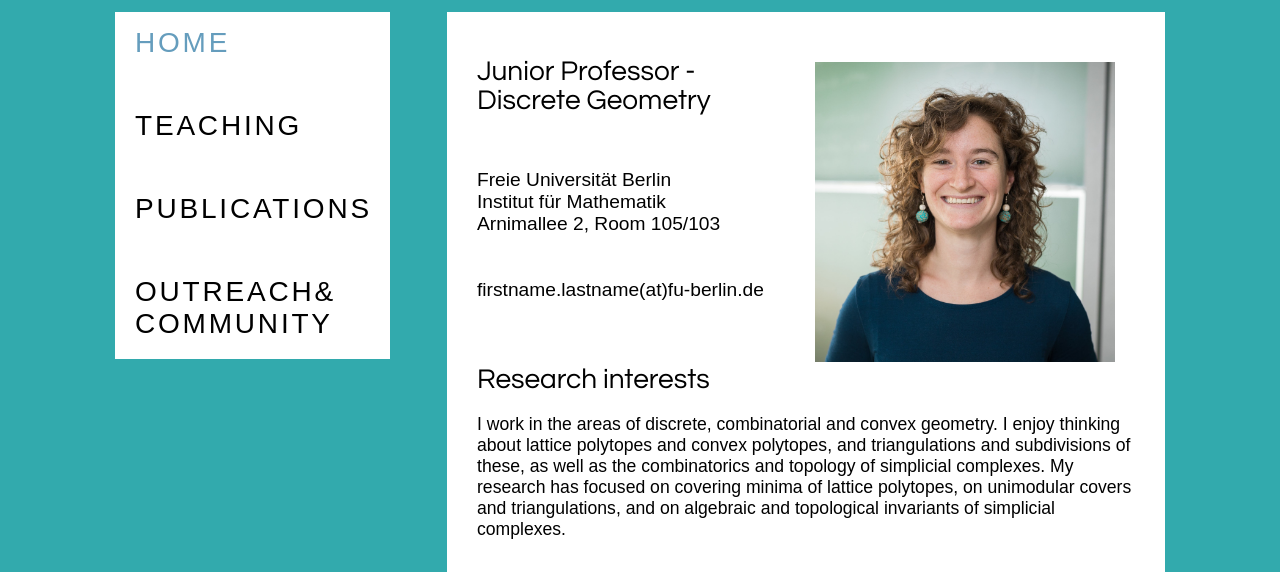
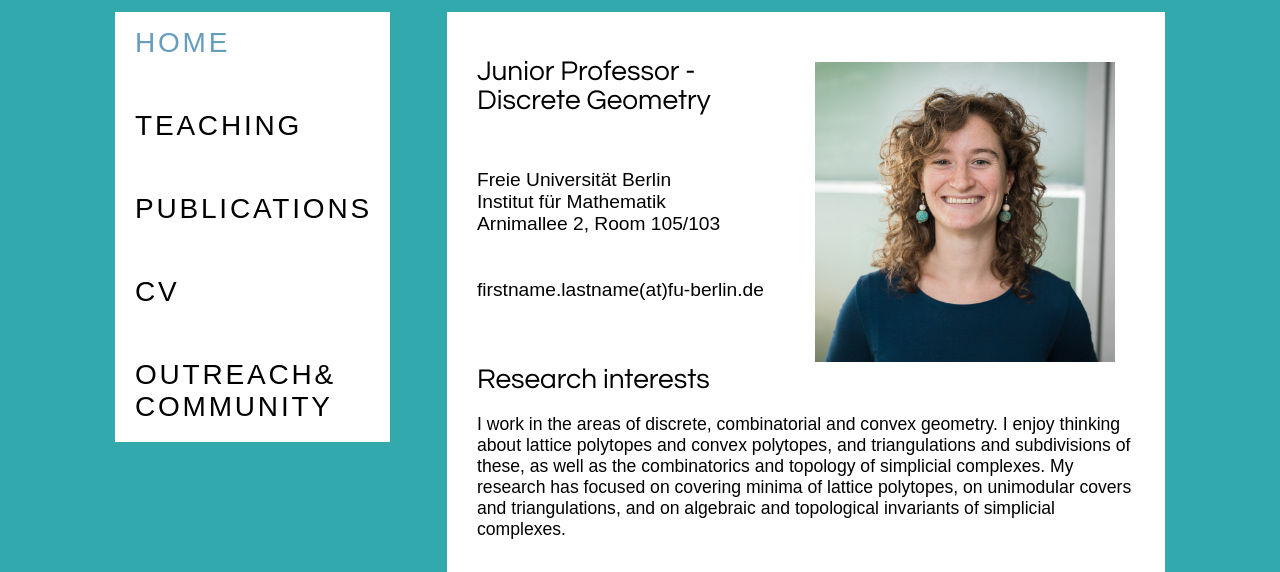
Before and after one commit to codenotti/codenotti.github.io, a plain HTML site: page index.html in a window 1280 px wide. Shown: the part 118-690 px from the top of the page. Drawn offline with Linux system fonts and the light colour scheme.

Commit message:
added cv

```diff
--- a/index.html
+++ b/index.html
@@ -33,7 +33,7 @@
 
           <li><a href="papers.html">Publications</a></li>
 
-<!--          <li><a href="CV.pdf">Short CV</a></li> -->
+          <li><a href="CV.pdf">CV</a></li>
 
           <li><a href="community.html">Outreach& <br> community</a></li>
           </h2>
```
